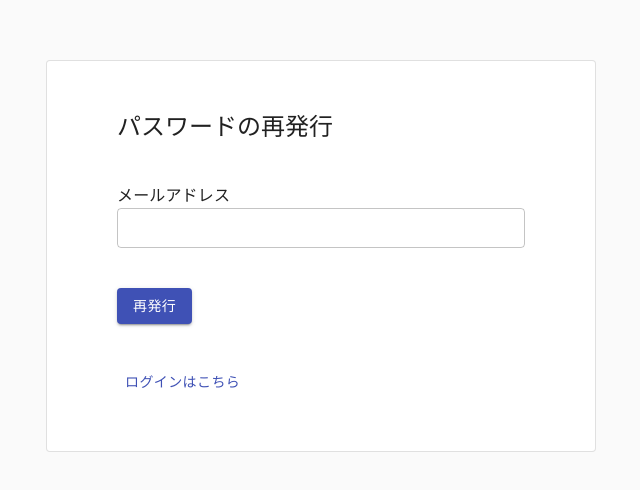
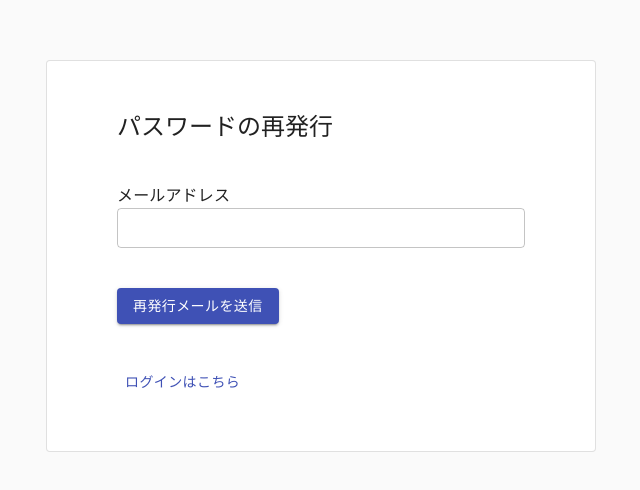
Before and after one commit to Hiro-mackay/react-bootcamp, a React (Create React App) app: page /forget in a window 1280 px wide. Shown: the part 144-634 px from the top of the page, without its empty margins (319-959 px from the left). Built offline with nearby package versions, Linux system fonts and the light colour scheme.

Commit message:
ForgetPassFormコンポーネントにHooksを実装

```diff
--- a/src/pages/ForgetPassForm/index.tsx
+++ b/src/pages/ForgetPassForm/index.tsx
@@ -1,14 +1,25 @@
 import { Button, Card, TextField, Typography } from "@material-ui/core";
+import { useForgetPass } from "../../hooks/Authentication/useForgetPass";
 import useStyles from "./style";
 
 export const ForgetPassForm = () => {
   const styles = useStyles();
+
+  const { ref, sendEmail, sendSuccess, loading, error } = useForgetPass();
+
   return (
     <Card className={styles.root} variant="outlined">
       {/* タイトルコンポーネント */}
       <Typography className={styles.margin} component="h1" variant="h5">
         パスワードの再発行
       </Typography>
+
+      {/* エラーメッセージを表示 */}
+      {error.has("main") && (
+        <Typography className={styles.margin} color="error">
+          {error.get("main")}
+        </Typography>
+      )}
 
       {/* メールアドレスフィールド */}
       <label className={`${styles.label} ${styles.margin}`}>
@@ -19,18 +30,35 @@ export const ForgetPassForm = () => {
           size="small"
           fullWidth
           variant="outlined"
+          // useRefで作成したemailRefを渡してフォームの値を取得する。
+          inputRef={ref.emailRef}
+          // エラーがあれば、フォームのデザインをerror用に変更させる
+          error={error.has("email")}
+          // エラーの詳細のフォームの下部に表示する
+          helperText={error.has("email") ? error.get("email") : ""}
         />
       </label>
 
+      {sendSuccess && (
+        <Typography className={styles.margin} color="primary">
+          ✔︎メールの送信が完了しました。
+        </Typography>
+      )}
+
       {/* Submitボタン */}
       <div className={styles.margin}>
-        <Button variant="contained" color="primary">
-          再発行
+        <Button
+          variant="contained"
+          color="primary"
+          disabled={loading}
+          onClick={sendEmail}
+        >
+          {loading ? "メールを送信中" : "再発行メールを送信"}
         </Button>
       </div>
 
       <div>
-        <Button href="#link" color="primary">
+        <Button href="/login" color="primary">
           ログインはこちら
         </Button>
       </div>
```
